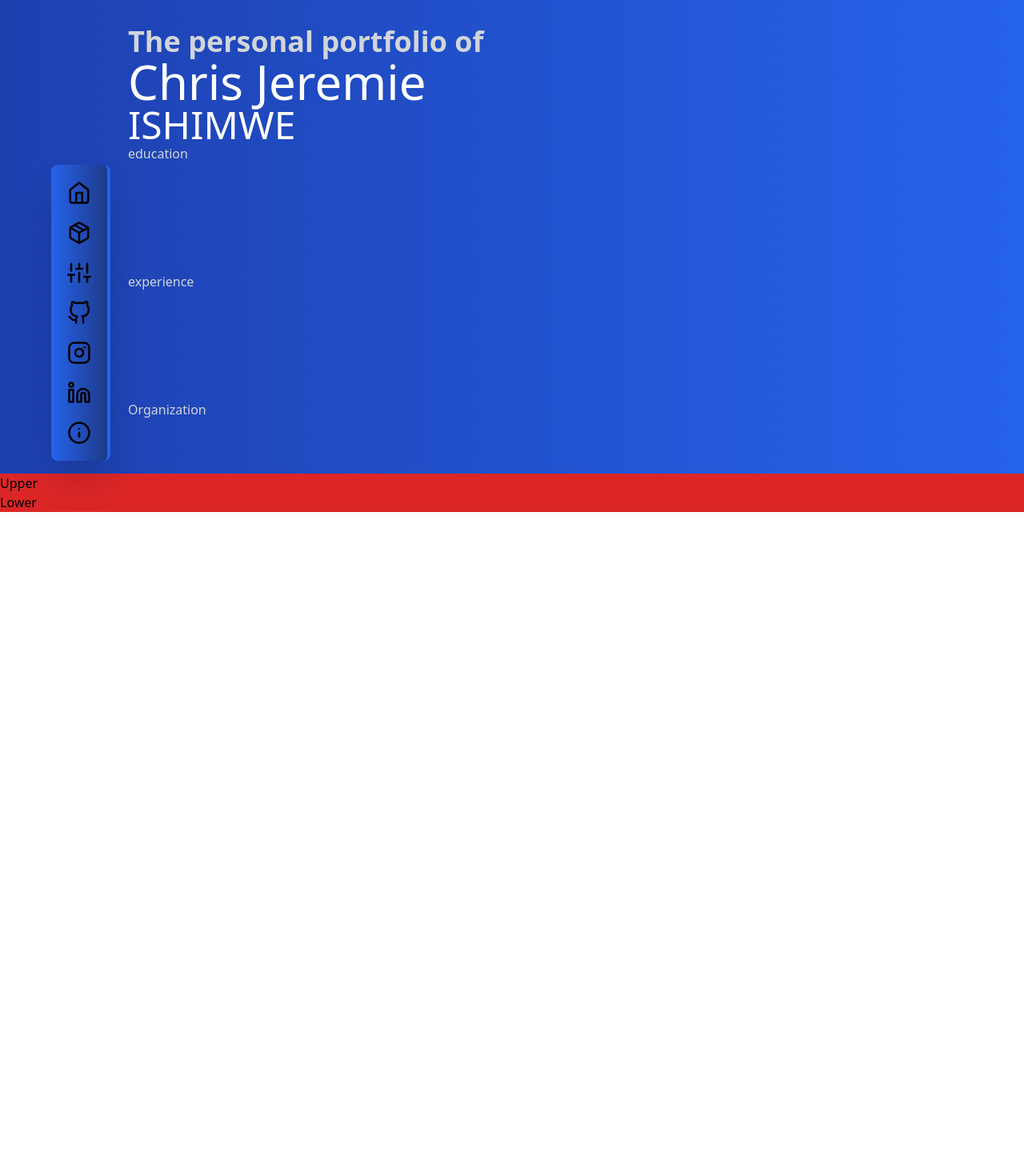
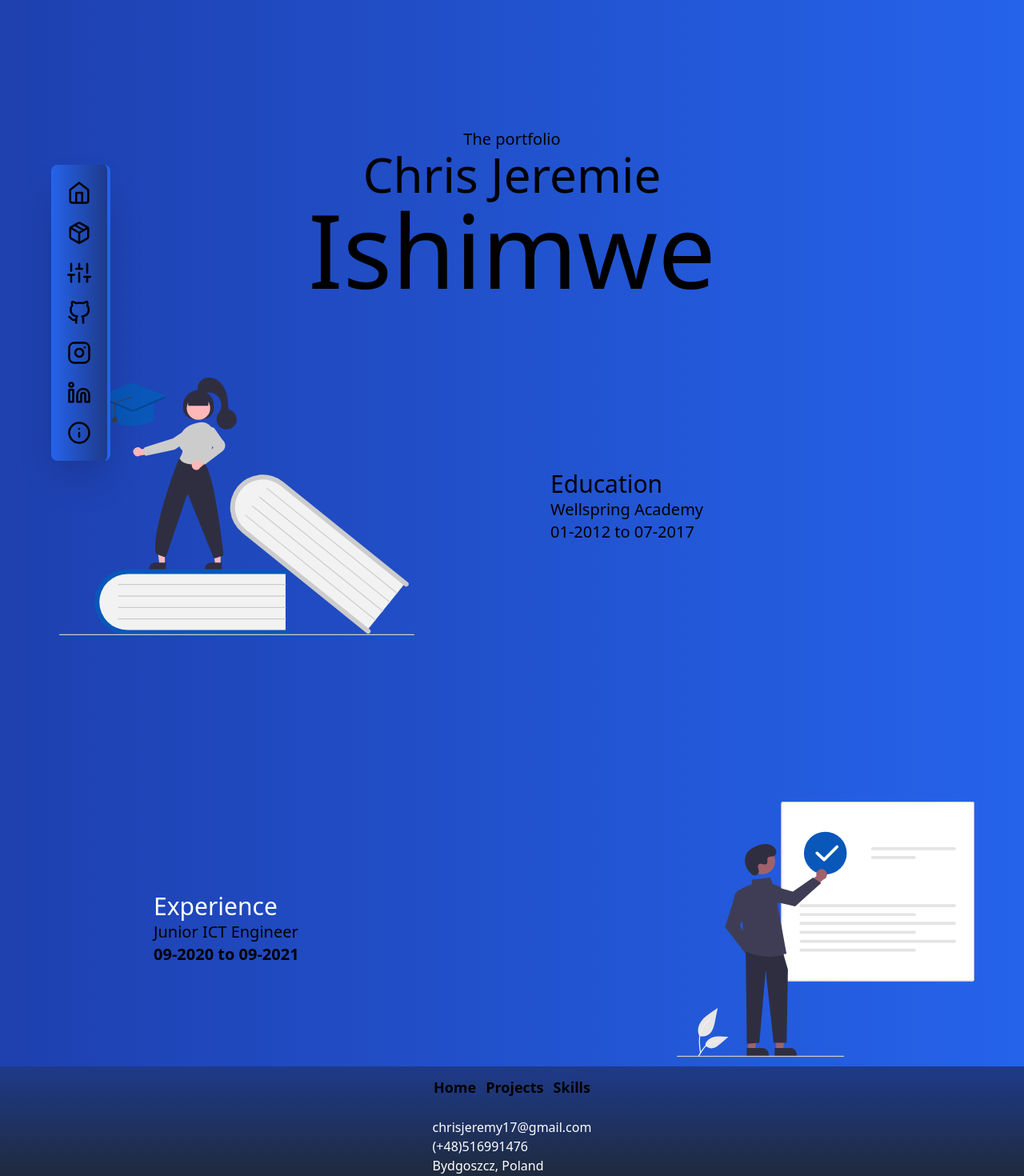
Before and after one commit to chrisjeremy84/my_porfolio, a React (Create React App) app: page / in a window 1280 px wide. Shown: the part 160-1630 px from the top of the page at 80% size. Before the commit the page ends 820 px from the top, so only its background shows below. Built offline with nearby package versions, Linux system fonts and the light colour scheme.

Commit message:
90 % ready, Complete home and fix project overflow

```diff
--- a/src/components/Footer.js
+++ b/src/components/Footer.js
@@ -2,21 +2,23 @@ import React from 'react'
 
 function Footer() {
     return (
-        <div className="container mx-auto absolute bottom-0 bg-red-600 w-screen">
-            <div className='UpperFooter'>
-            Upper
+        <div className=" flex flex-col items-center absolute bottom-0 bg-gradient-to-t from-gray-800 to-blue-900 w-screen">
+            <div className=''>
+            <ul className="flex flex-row space-x-3 p-3">
+                <a className="text-lg font-semibold hover:text-gray-300 hover:translate-y-1 transition transform" href="/">Home</a>
+                <a className="text-lg font-semibold hover:text-gray-300 hover:translate-y-1 transition transform" href="/project">Projects</a>
+                <a className="text-lg font-semibold hover:text-gray-300 hover:translate-y-1 transition transform" href="/Skill">Skills</a>
+            </ul>
             </div>
-            <div className='LowerFooter'>
-            Lower
+            <div className='p-3 text-white subpixel-antialiased font-medium'>
+                <ul>
+                    <li>chrisjeremy17@gmail.com</li>
+                    <li>(+48)516991476</li>
+                    <li>Bydgoszcz, Poland</li>
+                </ul>
             </div>
         </div>
     )
 }
-//...14,01,2021...
-//Upper class has to have the designer emblem
-//Lower class has to have the profile links
-//Designer emblem still not designed in the framer application
-//Also should figure out what design the footer should be.
-//but the links have to be added and have priority in this file
-//
+
 export default Footer
--- a/src/pages/Home.js
+++ b/src/pages/Home.js
@@ -1,34 +1,70 @@
 import React from 'react'
 import '../App.css'
 import education from '../svg/education.svg'
+import done from '../svg/done.svg'
+import launch from '../svg/launch.svg'
 
 
 function Home() {
     return (
-        <div className='relative pl-40 h-screen text-gray-300 subpixel-antialiased '>
-            {/*TO FIGURE OUT BELOW */}
-            {/*MASTER SIZES FOR ALL SCREENS */}
-            <h4 className="pt-48  font-semibold font-sans lg:text-4xl text-lg">The personal portfolio of </h4>
-            <h1 className="pt-18 lg:text-6xl sm:text-2xl text-white">Chris Jeremie</h1>
-            <h1 className="lg:text-5xl sm:text-2xl text-white">ISHIMWE</h1>
-            {/*BEST IMAGE UPLOAD// LOAD EVENT */}
-            <div className="h-40 w-40">
-                {/* Education section */}
-                <h2>education</h2>
+        <div className='subpixel-antialiased '>
 
-            </div>
+          {/* Features */}
+    <section class=" py-20 mt-20 lg:mt-60">
+     {/* Heading */}
+      <div class="sm:w-3/4 lg:w-5/12 mx-auto px-2">
+        <h1 class="text-xl text-center ">The portfolio</h1>
+        <h2 class="text-6xl text-center ">Chris Jeremie</h2>
+        <h2 class="text-9xl text-center">Ishimwe</h2>
+      </div>
+     {/* Features 2 */}
+      <div class="relative mt-20 lg:mt-24">
+        <div class="container flex flex-col lg:flex-row items-center justify-center gap-x-24">
+           {/* Images */}
+          <div class="flex flex-1 justify-center z-0 mb-10 lg:mb-0">
+            <img
+              class="w-2/6 h-3/6 sm:w-3/4 sm:h-3/4"
+              src={education}
+              alt="education"
+            />
+          </div>
+            {/* Content */}
+          <div class="flex flex-1 flex-col items-center lg:items-start">
+            <h1 class="text-3xl text-bookmark-blue">Education</h1>
+            <ul className="text-xl">
 
-            <div className=" h-40 w-40">
-                {/* Experience section */}
-                <h2>experience</h2>
+                <li >Wellspring Academy</li>
+                <h2 >01-2012 to  07-2017</h2>
+            </ul>
 
-            </div>
+          </div>
+        </div>
 
-            <div className=" h-40 w-40">
-                {/* Organization section */}
-                <h2>Organization</h2>
+      </div>
+      {/* Features 2 */}
+      <div class="relative mt-20 mb-20 lg:mt-52">
+        <div class="container flex flex-col lg:flex-row-reverse items-center justify-center gap-x-24">
+           {/* Image */}
+          <div class="flex flex-1 justify-center z-10 mb-10 lg:mb-0">
+            <img
+              class="w-2/6 h-3/6 sm:w-3/4 sm:h-3/4"
+              src={done}
+              alt=""
+            />
+          </div>
+          {/* Content */}
+          <div class="flex flex-1 flex-col items-center lg:ml-48 lg:items-start">
+          <h1 class="text-3xl text-white">Experience</h1>
+            <ul className="text-xl font-medium">
 
-            </div>
+                <li >Junior ICT Engineer</li>
+                <h2 className="font-bold">09-2020 to  09-2021</h2>
+            </ul>
+
+          </div>
+        </div>
+      </div>
+           </section>
         </div>
     )
 }
--- a/src/pages/Project.js
+++ b/src/pages/Project.js
@@ -59,7 +59,7 @@ function Project() {
     })
     return (
         <div >
-            <ul className ="w-auto overflow-ellipsis overflow-hidden pt-8 pb-14 space-y-3 md:space-y-6">
+            <ul className ="w-auto  mb-28 overflow-clip overflow-elipsis pt-8 pb-14 space-y-3 md:space-y-6">
                 {projects}
             </ul>
 
```
Also changed, not shown: 1 other file (tests, documents, lock files or other folders).
